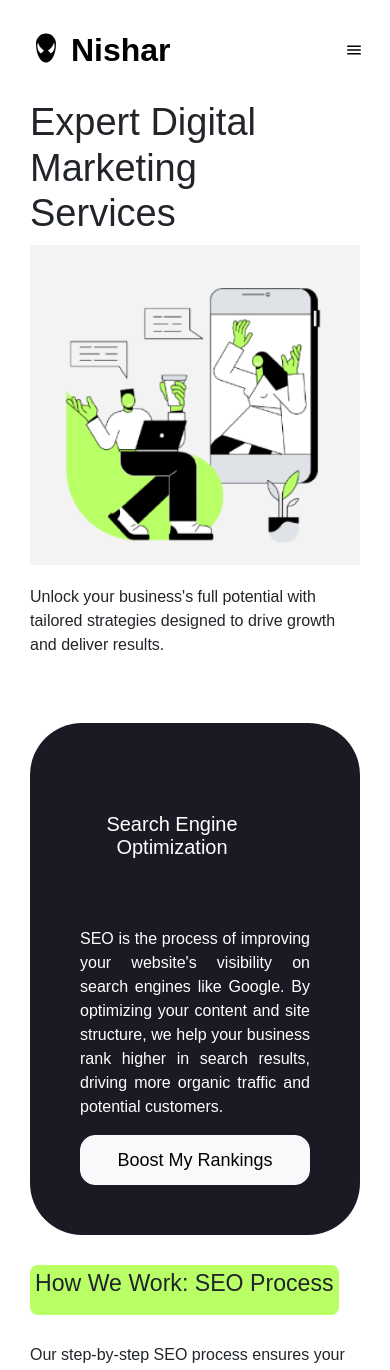
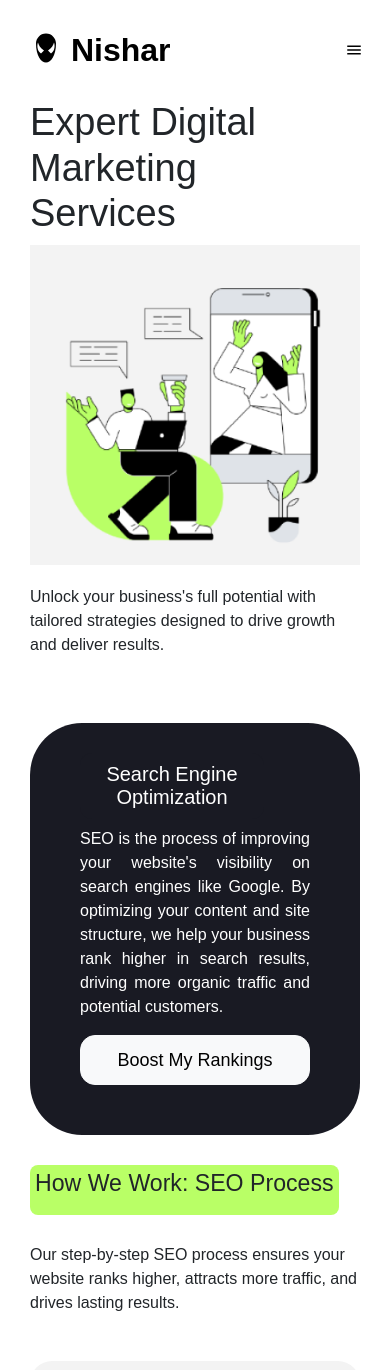
Before and after one commit to Rahsin-07/Website-PortFolio, a React (Create React App) app: page /servicepage in a window 390 px wide. Shown: the top 1370 px of the page. Built offline with nearby package versions, Linux system fonts and the light colour scheme; a web font is replaced by a local one.

Commit message:
res modify

```diff
--- a/src/Components/ServicePage.css
+++ b/src/Components/ServicePage.css
@@ -276,8 +276,9 @@
        /* margin-bottom: 100px; */
     }
     .service-page-seo{
-        display: flex;
         flex-direction: column;
+        gap: 0;
+        padding-top: 30px;
     }
     .service-page-seo h4 {
         width: 80%;
```
